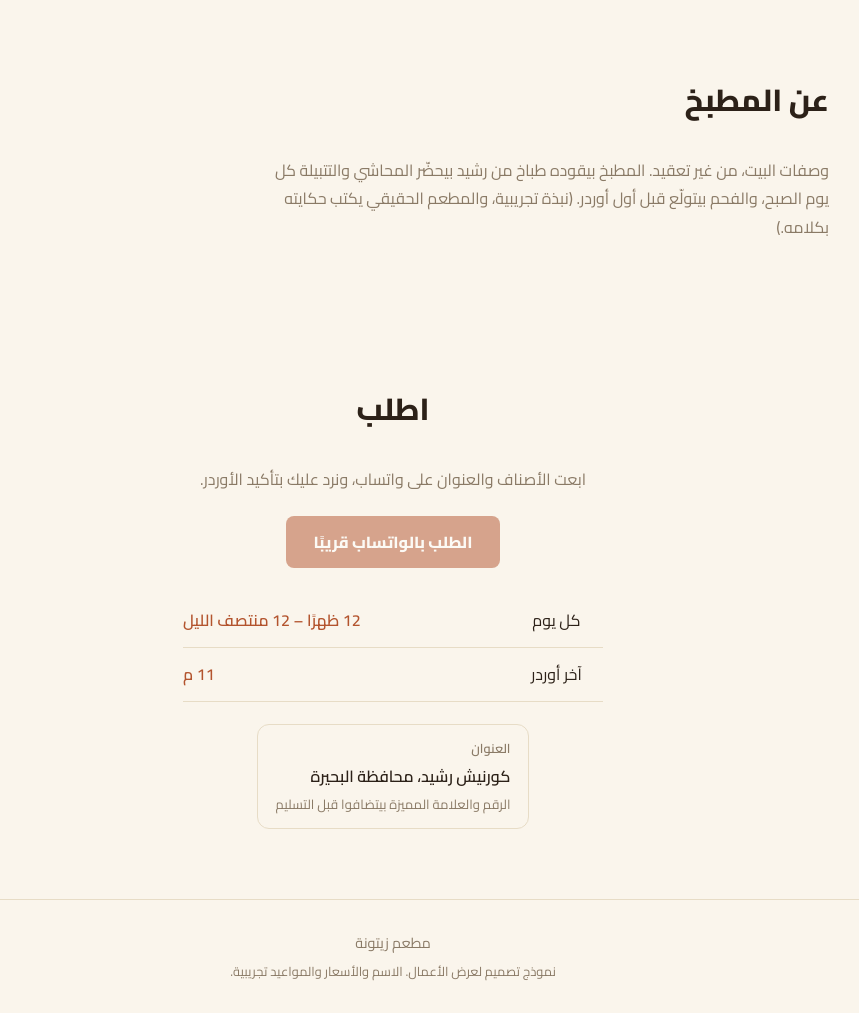
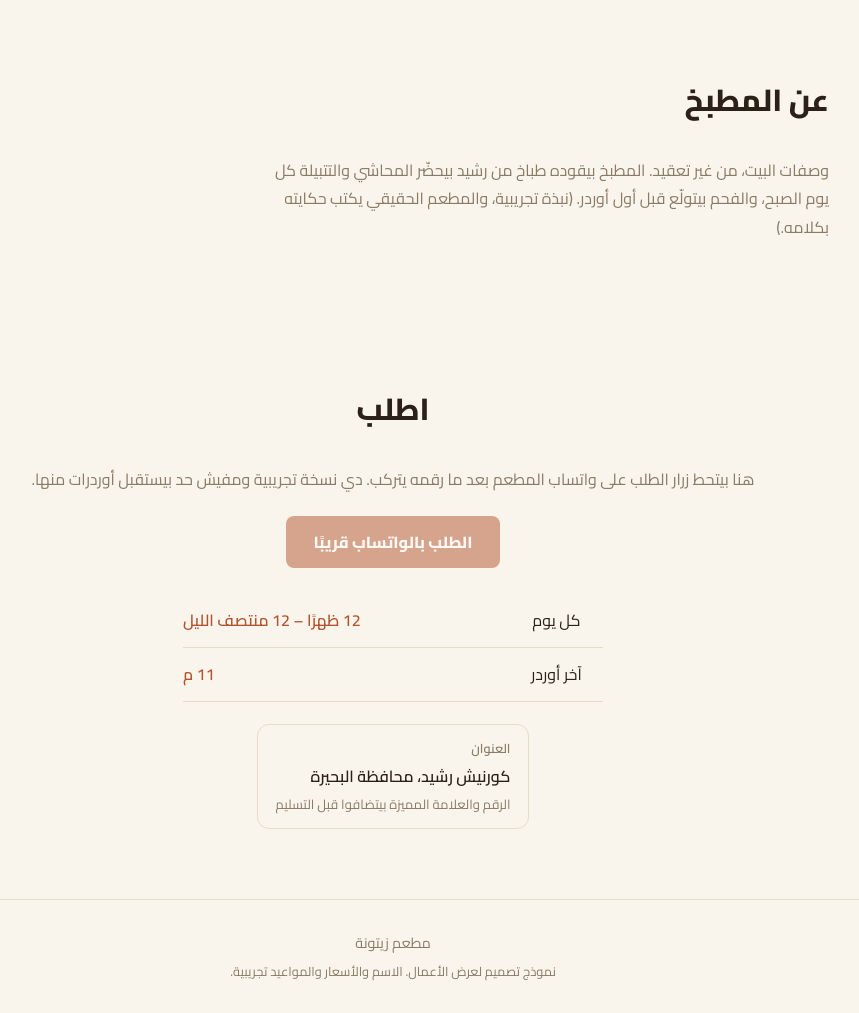
Before and after one commit to welcome789000-sys/restaurant-landing, a plain HTML site: page index.html in a window 1280 px wide. Shown: the part 2776-3789 px from the top of the page, without its empty margins (247-1106 px from the left). Drawn offline with Linux system fonts and the light colour scheme.

Commit message:
Make demo contact section honest: no promise of replies
Updated the contact section text to indicate that the WhatsApp order button is a test version and not currently receiving orders.

```diff
--- a/index.html
+++ b/index.html
@@ -82,7 +82,7 @@
 
 <section id="contact" class="contact">
   <h2>اطلب</h2>
-  <p>ابعت الأصناف والعنوان على واتساب، ونرد عليك بتأكيد الأوردر.</p>
+  <p>هنا بيتحط زرار الطلب على واتساب المطعم بعد ما رقمه يتركب. دي نسخة تجريبية ومفيش حد بيستقبل أوردرات منها.</p>
   <a class="btn wa" id="wa" href="#contact" data-text="أريد طلب أوردر">اطلب على واتساب</a>
   <table class="hrs">
     <tr><td>كل يوم</td><td>12 ظهرًا – 12 منتصف الليل</td></tr>
```
